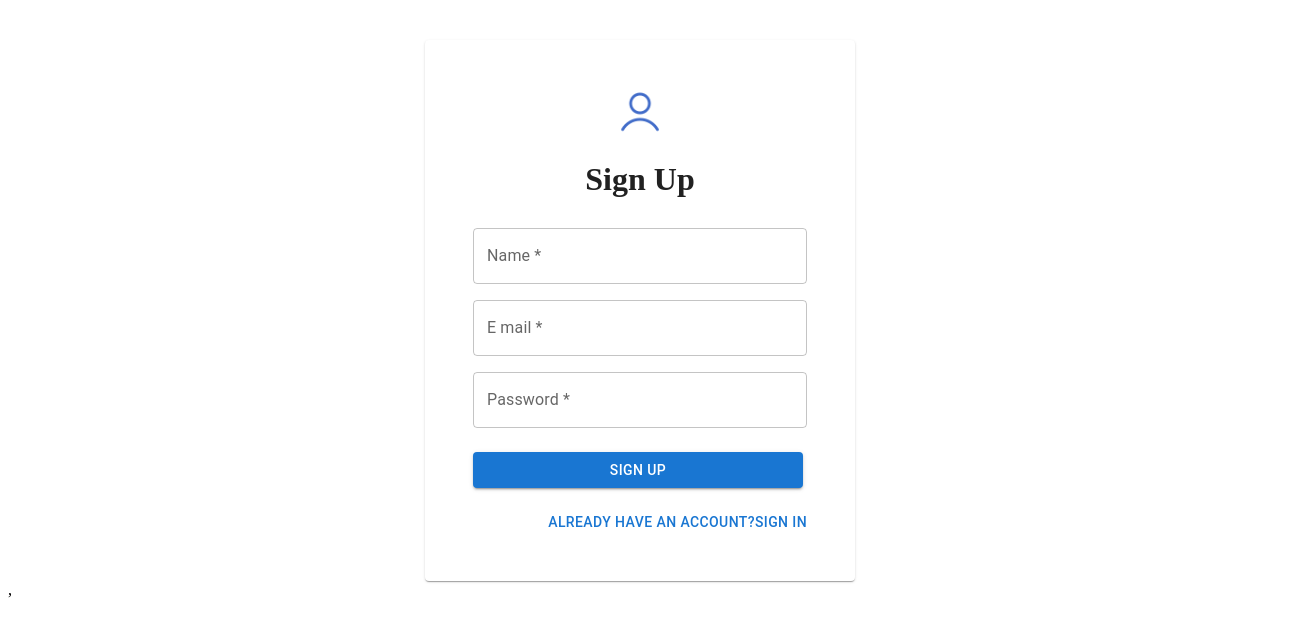
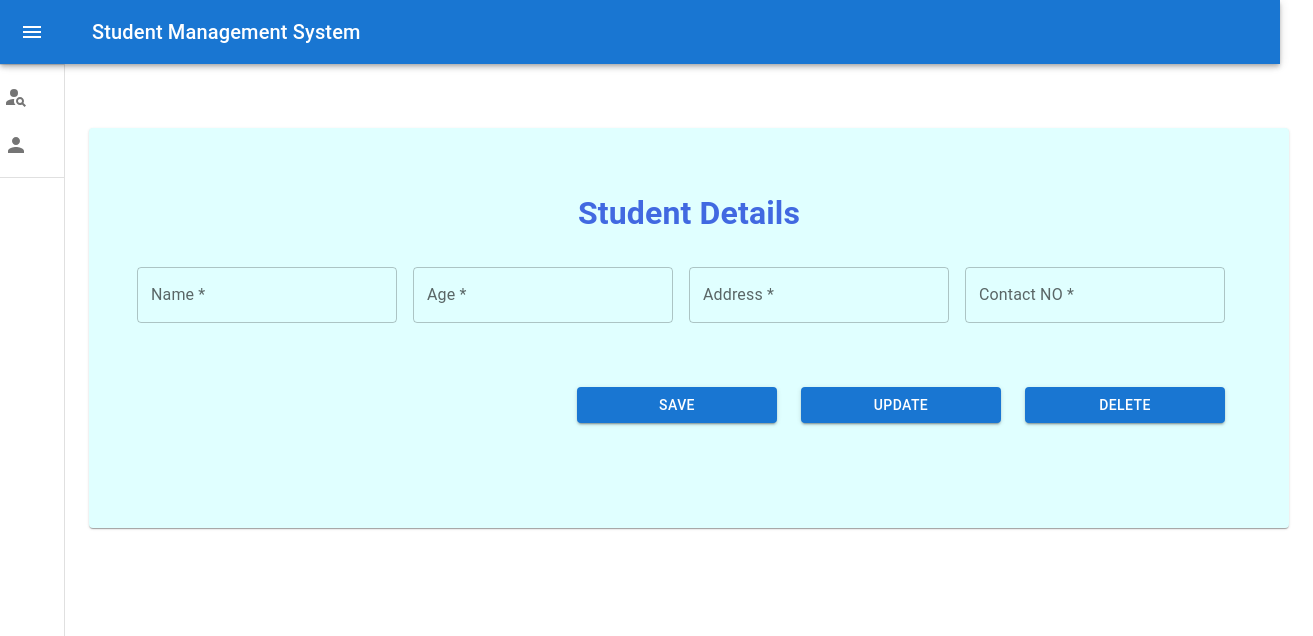
Before and after one commit to Dulanjali29/Student-Management-System, a React (Vite) app: page /studentactiion in a window 1280 px wide. Shown: the top 636 px of the page, 1313 px wide, since content can reach past the window. Built offline with nearby package versions, Linux system fonts and the light colour scheme.

Commit message:
create student action ui

```diff
--- a/src/app/App.jsx
+++ b/src/app/App.jsx
@@ -12,13 +12,13 @@ function App() {
 
   return (
 <div>
-  <Box sx={{display:'flex',justifyContent:'center',marginTop:5}}>
+  {/* <Box sx={{display:'flex',justifyContent:'center',marginTop:5}}>
     <SignUp/>
-  </Box>
+  </Box> */}
   {/* <Box sx={{display:'flex',justifyContent:'center'}}>
     <Signin/>
   </Box> */}
-  {/* <Dashboard/> */}
+  <Dashboard/>
 </div>
 
   )
--- a/src/pages/StudentAction/StudentAction.jsx
+++ b/src/pages/StudentAction/StudentAction.jsx
@@ -1,5 +1,72 @@
-export default function StudentAction(){
-    return(
-        <div>Student Deatails</div>
+import * as React from 'react';
+import Avatar from '@mui/material/Avatar';
+import { Margin } from "@mui/icons-material";
+import { TextField } from "@mui/material";
+import Card from "@mui/material/Card";
+import Button from '@mui/material/Button';
+import Box from "@mui/material/Box";
+export default function StudentAction() {
+    return (
+        <div>
+            <Box sx={{display:'flex',justifyContent:'center'}}>
+            <Card sx={{ minWidth: 600, maxWidth: 1200,height:400, padding: 5 ,marginTop:5,backgroundColor:'#E0FFFF'}}   >
+                {/* <Box sx={{display:'flex', justifyContent:'center'}}>
+                <Avatar
+        alt="Remy Sharp"
+        src="../src/assets/user1.png"
+        sx={{ width: 60, height: 60 }}
+      />
+                </Box> */}
+                <Box sx={{ display: 'flex', justifyContent: 'center' ,color:'#4169E1' }}>
+                    <h1 >Student Details</h1>
+                </Box >
+                <Box sx={{ display: 'flex', justifyContent: 'between', marginRight: 2 }}>
+                    <TextField
+                        sx={{ margin: 1, width: 600 }}
+
+                        id="student_name"
+                        label="Name *"
+                        variant="outlined"
+                    />
+                    <TextField
+                        sx={{ margin: 1, width: 600 }}
+                        fullWidth
+                        id="student_age"
+                        label="Age * "
+                        variant="outlined"
+                    />
+                    <TextField
+                        sx={{ margin: 1, width: 600 }}
+                        fullWidth
+                        id="student_address"
+                        label="Address * "
+                        variant="outlined"
+                    />
+                    <TextField
+                        sx={{ margin: 1, width: 600 }}
+                        fullWidth
+                        id="student_contact"
+                        label="Contact NO * "
+                        variant="outlined"
+                    />
+
+                </Box>
+
+                <Box sx={{ display: 'flex', justifyContent: 'end' ,marginTop:5,marginRight:3 }}>
+                    <Box sx={{ marginTop: 2, width: 200, marginLeft: 1 }}>
+                        <Button variant="contained" fullWidth >Save</Button>
+                    </Box>
+                    <Box sx={{  marginTop: 2, width: 200, marginLeft: 3 }}>
+                        <Button variant="contained" fullWidth >Update</Button>
+                    </Box>
+                    <Box sx={{  marginTop: 2, width: 200, marginLeft: 3 }}>
+                        <Button variant="contained" fullWidth >Delete</Button>
+                    </Box>
+                </Box>
+
+            </Card>
+            </Box>
+        </div>
+
     )
 }
--- a/src/pages/StudentView/StudentView.jsx
+++ b/src/pages/StudentView/StudentView.jsx
@@ -79,14 +79,14 @@ export default function StudentView() {
     return (
         <div >
             <Typography
-                sx={{ flex: '1 1 100%' }}
+                sx={{ flex: '1 1 100%' ,color:'#4169E1'}}
                 variant="h6"
                 id="tableTitle"
                 component="div"
             >
                 Student Details
             </Typography>
-            <Box sx={{ flexGrow: 1 ,backgroundColor:'red'}}>
+            <Box sx={{ flexGrow: 1,paddingTop:3}}>
                 <AppBar position="static">
                     <Toolbar sx={{backgroundColor:'#6495ED'}}>
                         Search Student
@@ -105,7 +105,7 @@ export default function StudentView() {
             </Box>
 
 
-                <div style={{ height: 400, width: '100%' ,paddingTop:20}}>
+                <div style={{ height: 400, width: '100%' ,paddingTop:30}}>
                     <DataGrid
                         rows={rows}
                         columns={columns}
```
